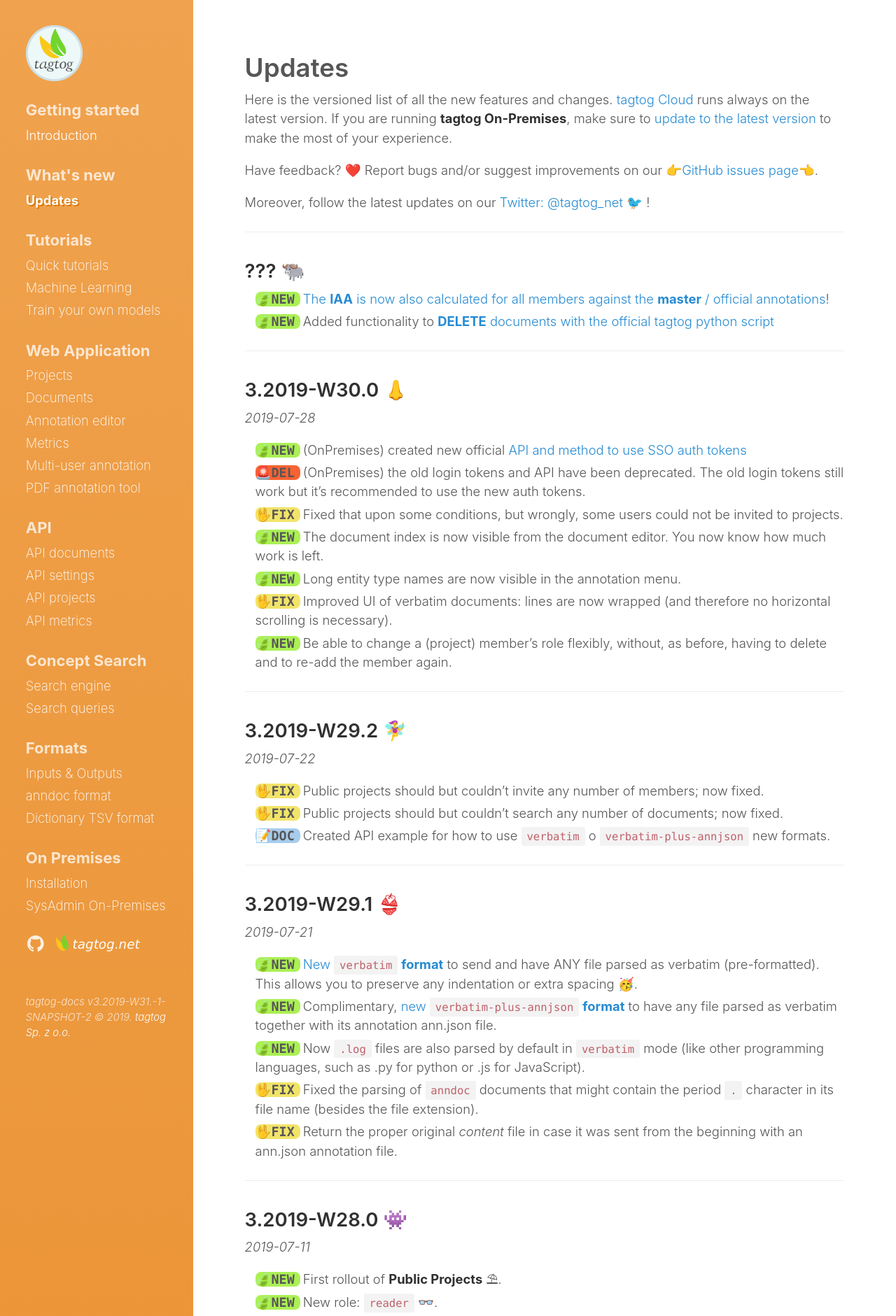
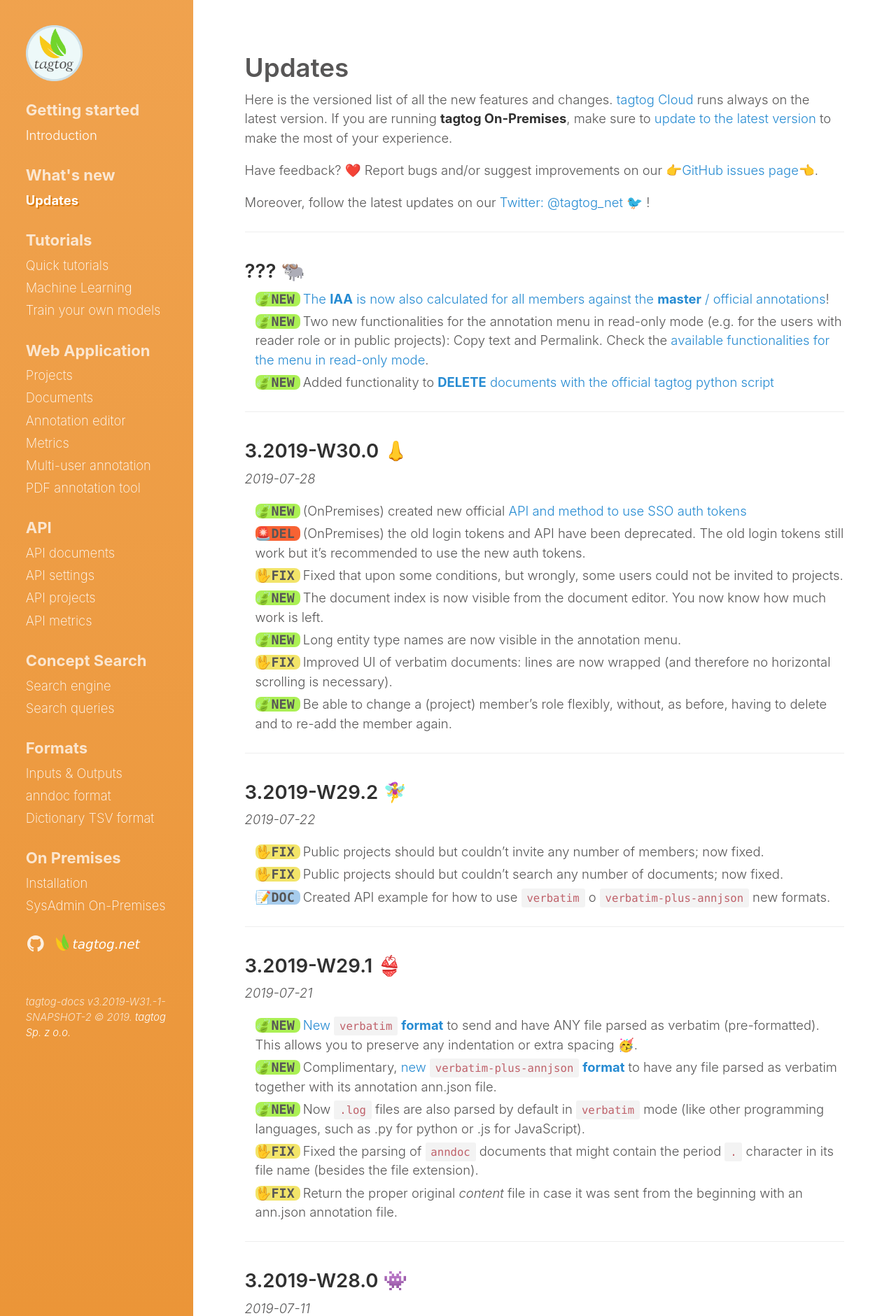
Before and after one commit to tagtogorg/tagtog-doc, a Jekyll site: the page built from updates.md, in a window 1280 px wide. Shown: the top 1881 px of the page at 70% size. Built offline with Jekyll 4.4.1, drawn with Linux system fonts in a browser that asks for light colours; nearby versions of some CDN libraries; emoji names are drawn with the system emoji font; some of the changed text lies outside the part shown.

Commit message:
Update updates page

```diff
--- a/updates.md
+++ b/updates.md
@@ -18,6 +18,7 @@ Moreover, follow the latest updates on our [Twitter: @tagtog_net 🐦](https://t
 
 <ul class="updates">
   <li class="new"><span markdown="1">[The **IAA** is now also calculated for all members against the **master** / official annotations](collaboration.html#iaa-inter-annotator-agreement)!</span></li>
+  <li class="new"><span markdown="1">Two new functionalities for the annotation menu in read-only mode (e.g. for the users with reader role or in public projects): Copy text and Permalink. Check the [available functionalities for the menu in read-only mode](webeditor.html#annotation-menu).</span></li>
   <li class="new"><span markdown="1">Added functionality to [**DELETE** documents with the official tagtog python script](https://github.com/tagtog/tagtog-doc/blob/master/tagtog.py)</span></li>
 </ul>
 
```
